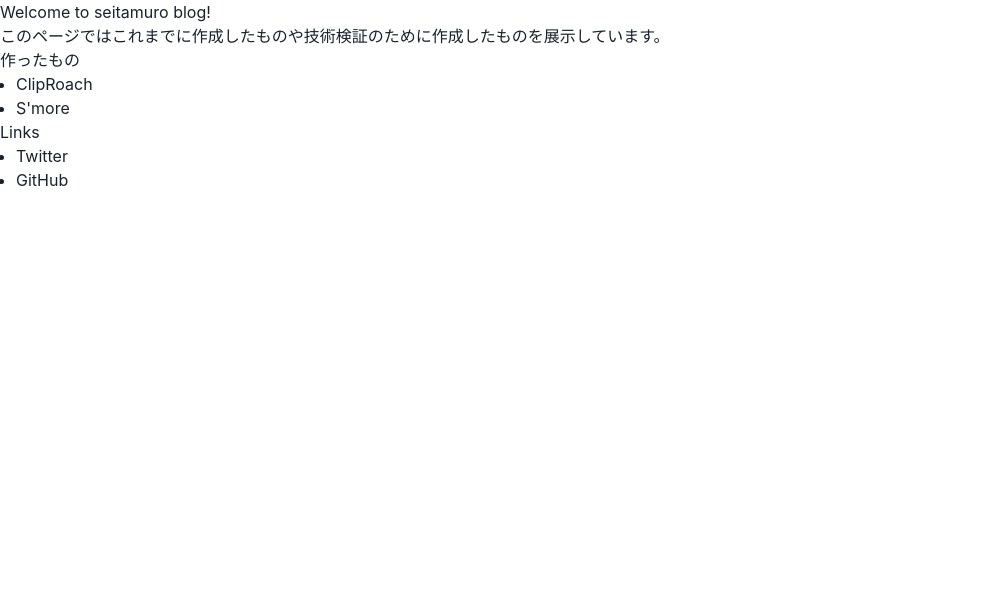
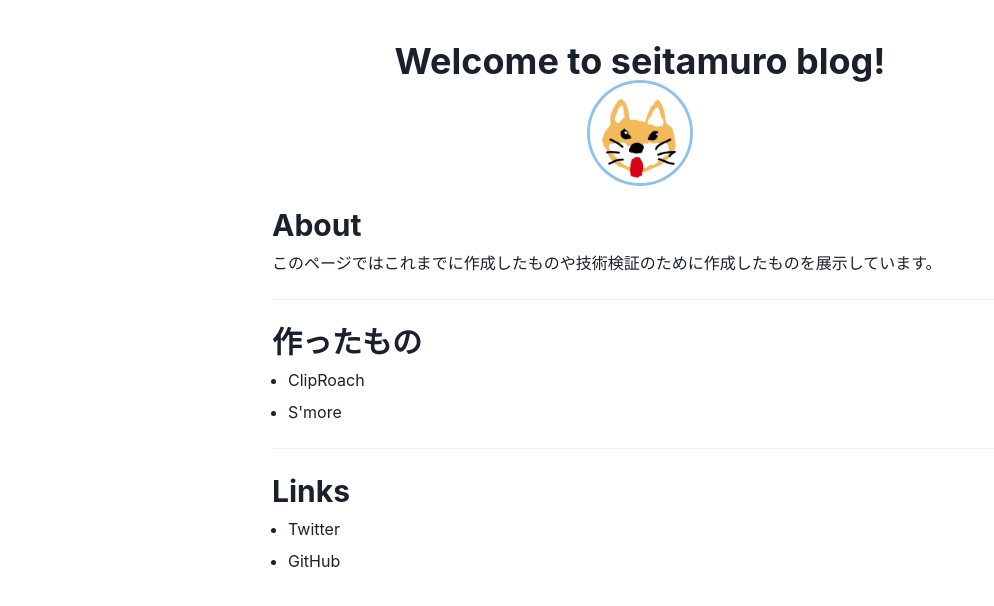
Before and after one commit to seitamuro/seitamuro_blog3, a Next.js app: page / in a window 1280 px wide. Shown: the top 606 px of the page, without its empty margins (0-994 px from the left). Built offline with nearby package versions, Linux system fonts and the light colour scheme.

Commit message:
2: ChatGPTにいい感じにモダンにしてもらった

```diff
--- a/pages/index.tsx
+++ b/pages/index.tsx
@@ -1,31 +1,65 @@
 import Head from 'next/head'
-import Image from 'next/image'
-import { Inter } from 'next/font/google'
-import { Box, UnorderedList, ListItem, Link } from '@chakra-ui/react'
+import { Box, UnorderedList, ListItem, Link, VStack, Heading, Image, Text, Container, Divider, Center } from '@chakra-ui/react'
 
 export default function Home() {
   return (
     <>
+      <Container maxW="container.md" py={10}>
+        <Heading as="h1" size="xl" textAlign="center" mb={6}>
+          Welcome to seitamuro blog!
           <Box>
-        Welcome to seitamuro blog!
+            <Center>
+              <Image src="/seitamuro.svg" h="100" w="100" borderRadius="full" boxShadow="outline" />
+            </Center>
           </Box>
+        </Heading>
+        <VStack spacing={6} align="start">
           <Box>
+            <Heading as="h2" size="lg" mb={2}>
+              About
+            </Heading>
+            <Text>
               このページではこれまでに作成したものや技術検証のために作成したものを展示しています。
+            </Text>
           </Box>
+          <Divider />
           <Box>
+            <Heading as="h2" size="lg" mb={2}>
               作ったもの
-        <UnorderedList>
-          <ListItem> <Link href="https://chrome.google.com/webstore/detail/cliproach/icbaojdekddkoigpidooabchlgffedmf?hl=ja">ClipRoach</Link> </ListItem>
-          <ListItem> <Link href="https://smore.vercel.app/">S&apos;more</Link></ListItem>
+            </Heading>
+            <UnorderedList spacing={2}>
+              <ListItem>
+                <Link href="https://chrome.google.com/webstore/detail/cliproach/icbaojdekddkoigpidooabchlgffedmf?hl=ja" isExternal>
+                  ClipRoach
+                </Link>
+              </ListItem>
+              <ListItem>
+                <Link href="https://smore.vercel.app/" isExternal>
+                  S&apos;more
+                </Link>
+              </ListItem>
             </UnorderedList>
           </Box>
+          <Divider />
           <Box>
+            <Heading as="h2" size="lg" mb={2}>
               Links
-        <UnorderedList>
-          <ListItem> <Link href="https://twitter.com/vimmerseita">Twitter</Link></ListItem>
-          <ListItem> <Link href="https://github.com/seitamuro">GitHub</Link></ListItem>
+            </Heading>
+            <UnorderedList spacing={2}>
+              <ListItem>
+                <Link href="https://twitter.com/vimmerseita" isExternal>
+                  Twitter
+                </Link>
+              </ListItem>
+              <ListItem>
+                <Link href="https://github.com/seitamuro" isExternal>
+                  GitHub
+                </Link>
+              </ListItem>
             </UnorderedList>
           </Box>
+        </VStack>
+      </Container>
     </>
   )
 }
```
Also changed, not shown: public/seitamuro.svg (added). Lines whose indentation alone changed are shown as unchanged.
